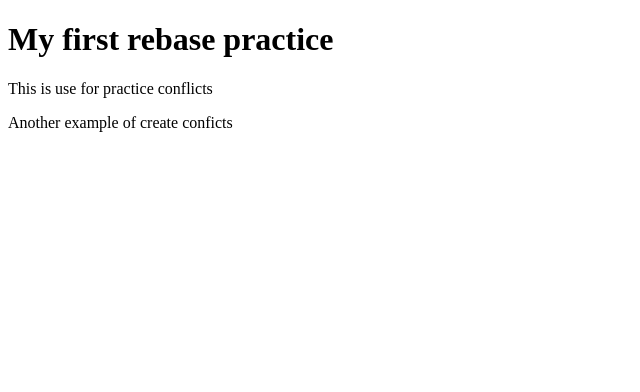
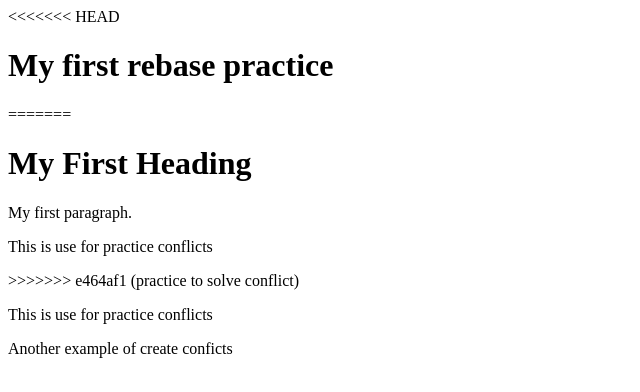
Before and after one commit to KelvinPhu/git-github-learning, a plain HTML site: page index.html in a window 1280 px wide. Shown: the whole page, without its empty margins (0-640 px from the left). Drawn offline with Linux system fonts and the light colour scheme.

Commit message:
practice to solve conflict

```diff
--- a/index.html
+++ b/index.html
@@ -5,8 +5,16 @@
 </head>
 <body>
 
+<<<<<<< HEAD
     <h1>My first rebase practice</h1>
 
+=======
+    <h1>My First Heading</h1>
+    <p>My first paragraph.</p>
+
+    <p>This is use for practice conflicts</p>
+
+>>>>>>> e464af1 (practice to solve conflict)
     <p>This is use for practice conflicts</p>
     <p>Another example of create conficts</p>
 
```
